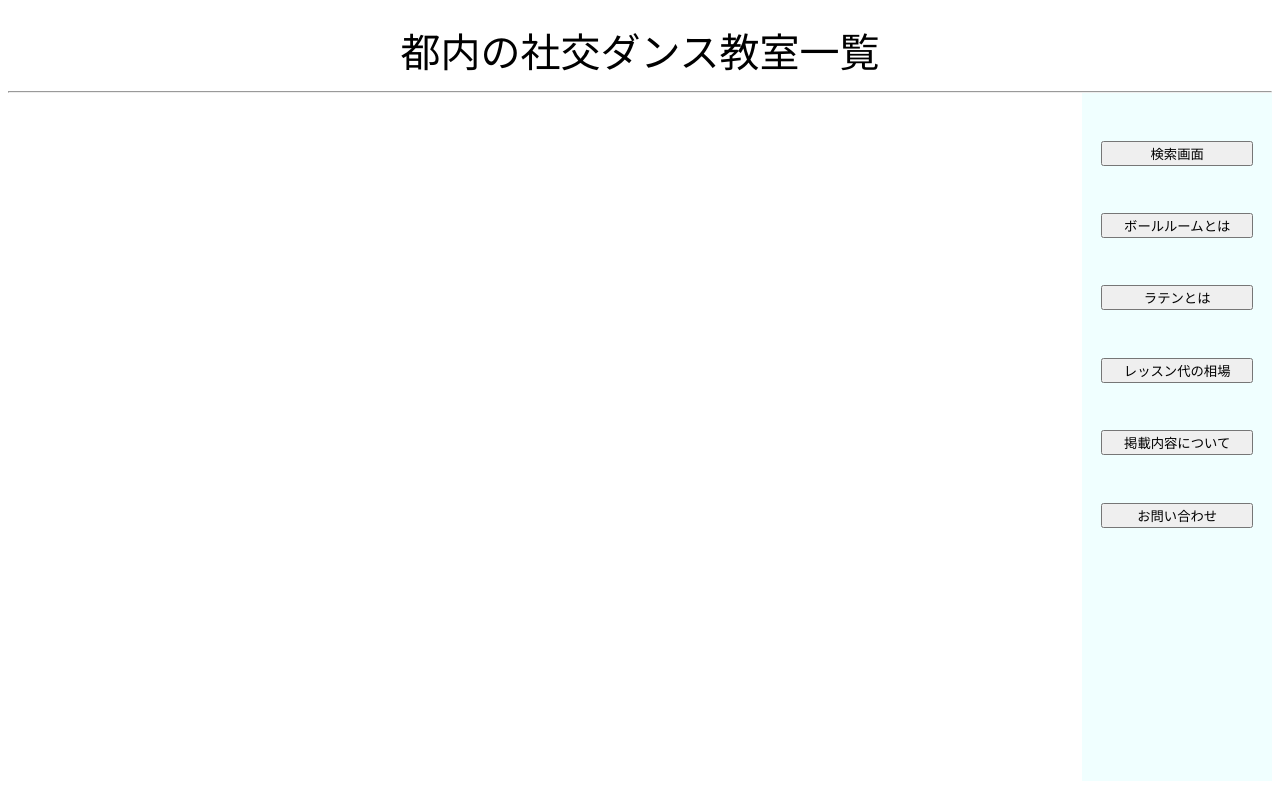
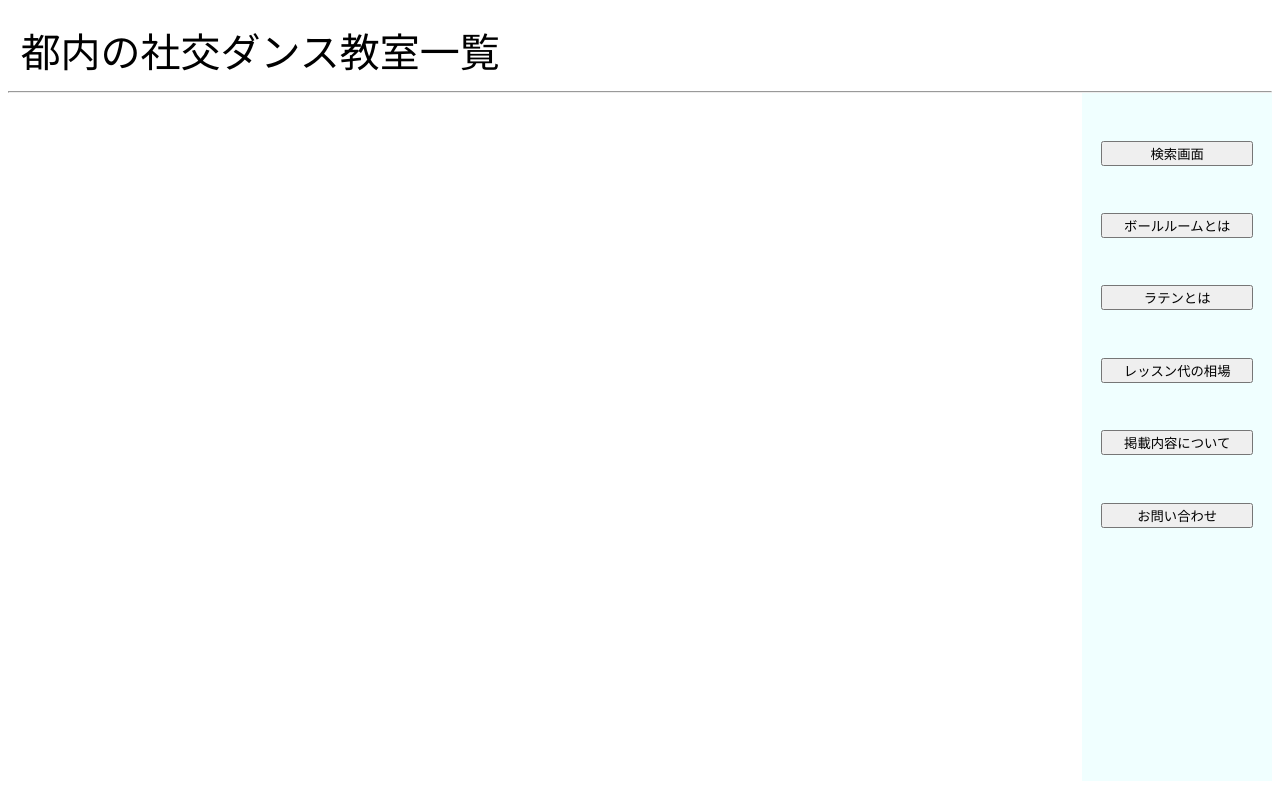
Before and after one commit to morimori-coder/summary-site, a React (Create React App) app: page / in a window 1280 px wide. Built offline with nearby package versions, Linux system fonts and the light colour scheme.

Commit message:
不要なCSSを修正

```diff
--- a/src/components/Default/Header/header.tsx
+++ b/src/components/Default/Header/header.tsx
@@ -1,3 +1,4 @@
+import "./style.css";
 
 export const Header = () => {
     return (
--- a/src/components/Default/Header/style.css
+++ b/src/components/Default/Header/style.css
@@ -1,5 +1,5 @@
 .common-header{
-    text-align: center;
+    text-align: left;
     padding: 1%;
     font-size: 2.5rem;
 }
--- a/src/style.css
+++ b/src/style.css
@@ -1,9 +1,3 @@
-.common-header{
-    text-align: center;
-    padding: 1%;
-    font-size: 2.5rem;
-}
-
 .contents-wrapper{
     display: flex;
     height: 90%;
```
